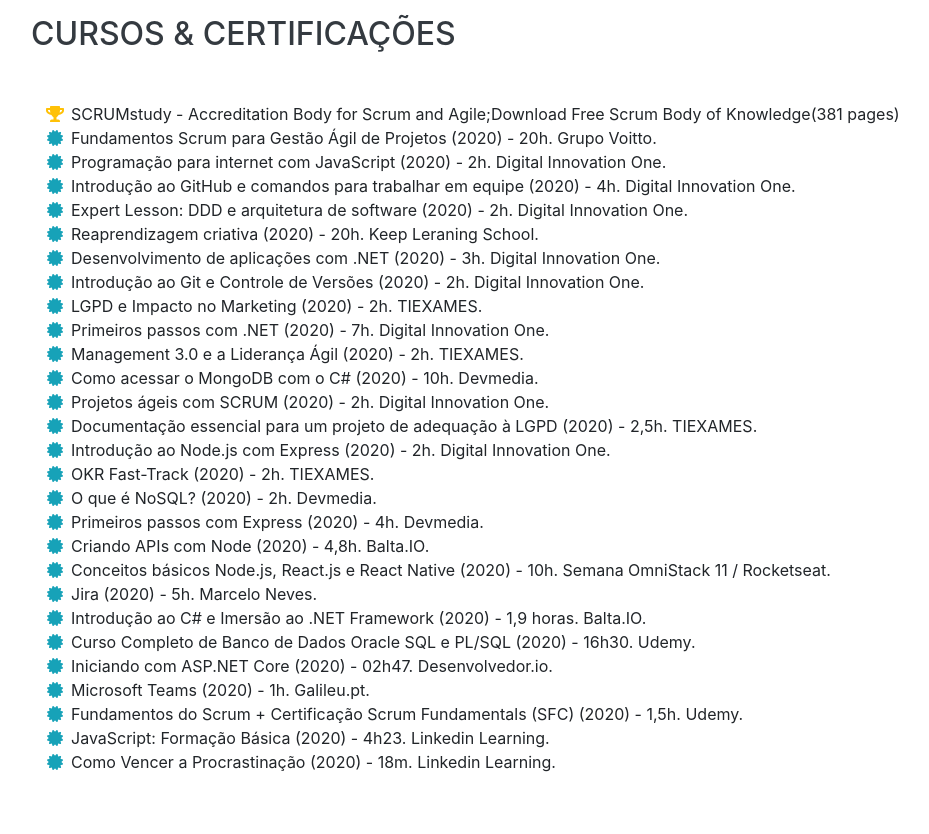
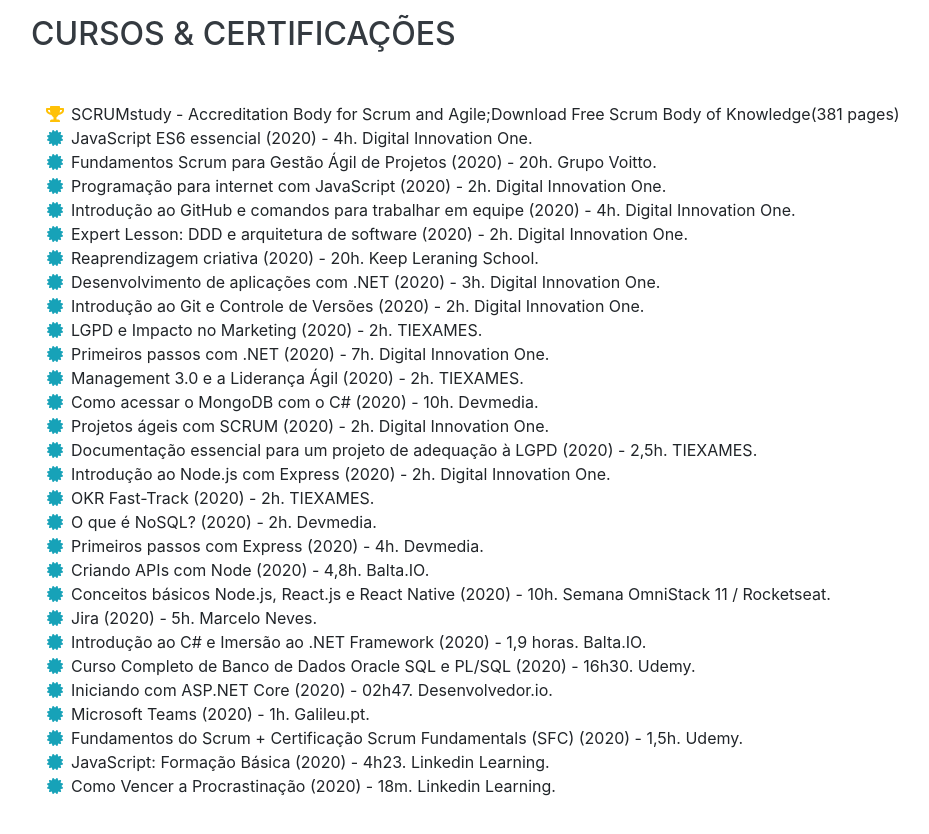
Before and after one commit to jpaalmeida/jpaalmeida.github.io, a website with bundled scripts: page index.html in a window 1280 px wide. Shown: the part 3420-4254 px from the top of the page, without its empty margins (289-1218 px from the left). Built offline with nearby package versions, Linux system fonts and the light colour scheme; a web font is replaced by a local one.

Commit message:
fifth commit - update course

```diff
--- a/index.html
+++ b/index.html
@@ -240,6 +240,10 @@
           <li>
           <li>
             <i class="fa-li fa fa-certificate text-info"></i>
+            JavaScript ES6 essencial (2020) - 4h. Digital Innovation One.
+          </li>
+          <li>
+            <i class="fa-li fa fa-certificate text-info"></i>
             Fundamentos Scrum para Gestão Ágil de Projetos (2020) - 20h. Grupo Voitto.
           </li>
           <li>
```
